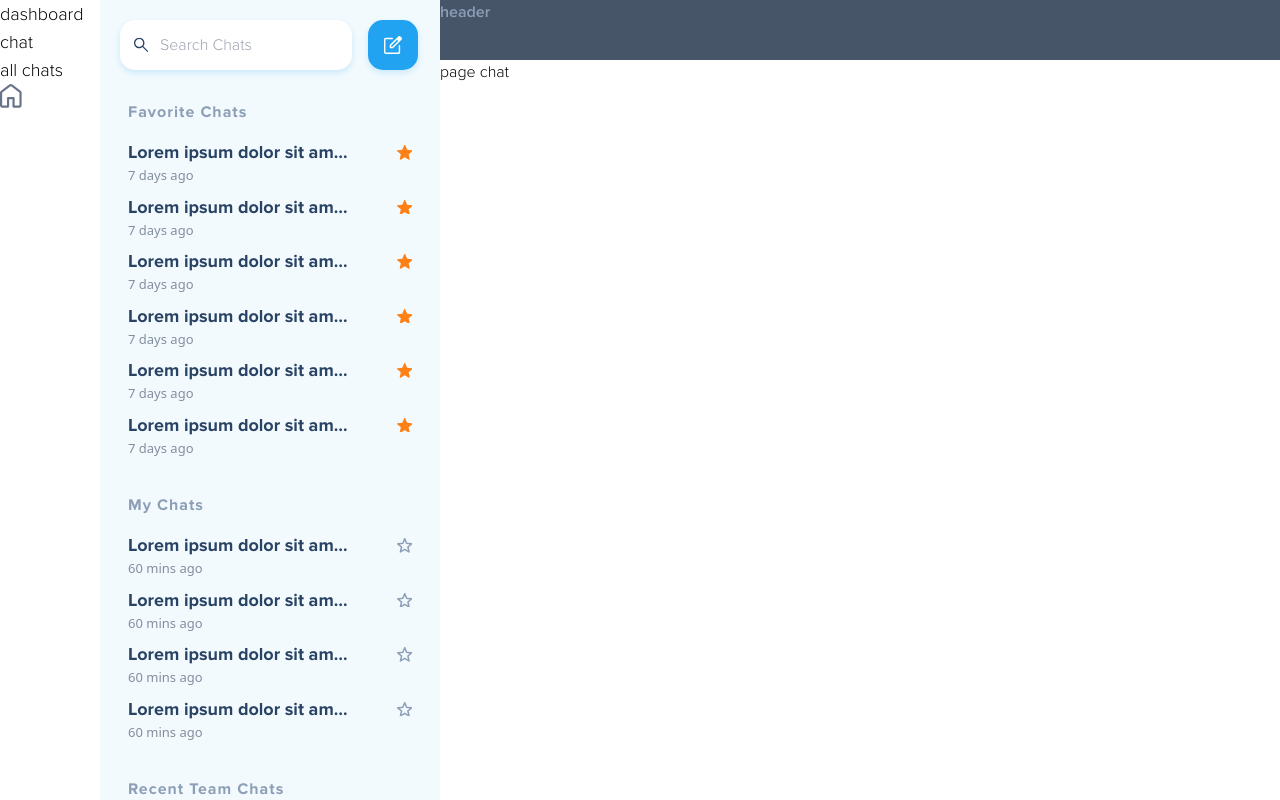
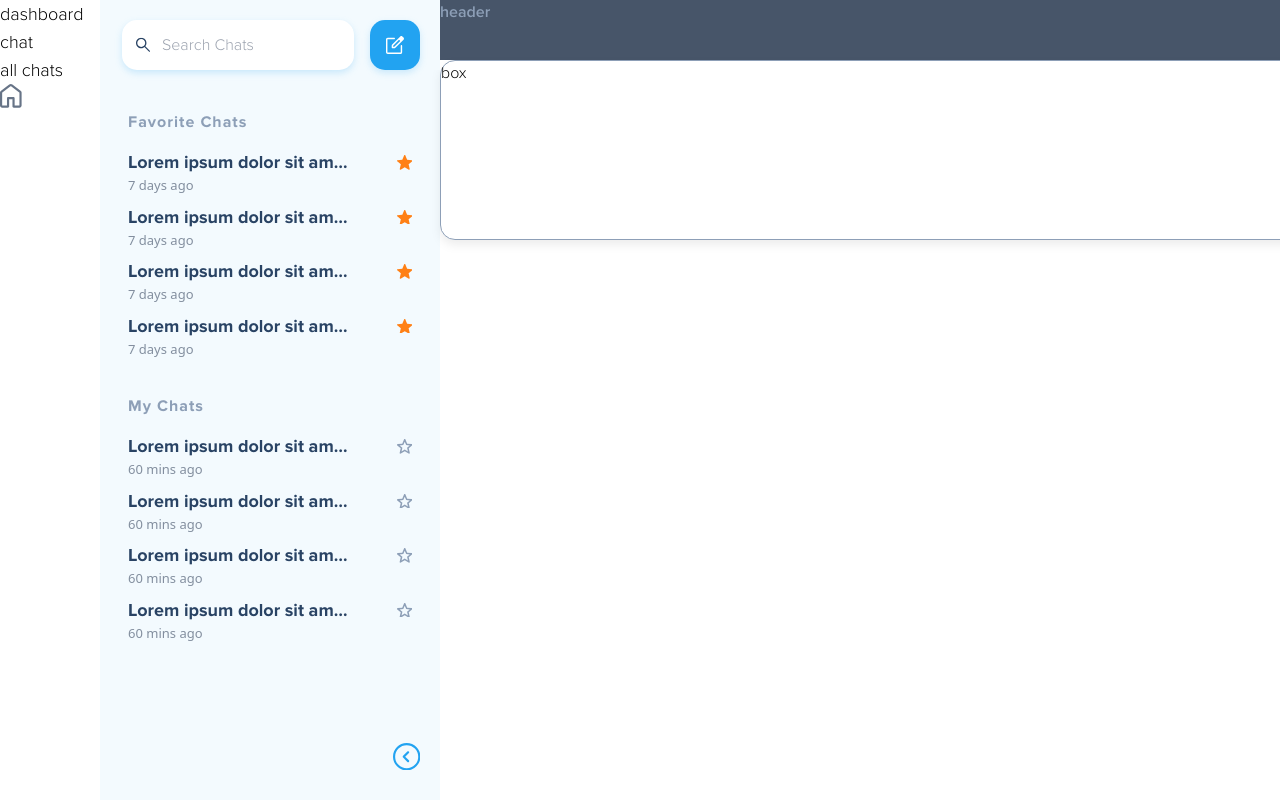
Before and after one commit to talhabaig/aokumo, a Next.js app: page /chat in a window 1280 px wide. Built offline with nearby package versions, Linux system fonts and the light colour scheme; grey boxes are pictures that could not be loaded; a web font is replaced by a local one.

Commit message:
update design

```diff
--- a/app/chat/page.tsx
+++ b/app/chat/page.tsx
@@ -1,5 +1,9 @@
+import ChatBox from "../components/chat/ChatBox";
+
 export default function page() {
-    return(
-        <div> page chat</div>
-    )
+  return (
+    <div className="bg-red- h-full">
+      <ChatBox />
+    </div>
+  );
 }
--- /dev/null
+++ b/app/components/chat/ChatBox.tsx
@@ -0,0 +1,7 @@
+export default function ChatBox() {
+  return (
+    <div className="fixed w-full max-w-[900px] h-[180px] mx-auto border border-light-gray bg-white rounded-[15px] drop-shadow-1">
+      box
+    </div>
+  );
+}
--- a/app/components/chat/ChatSideBar/ChatSidebar.tsx
+++ b/app/components/chat/ChatSideBar/ChatSidebar.tsx
@@ -1,6 +1,6 @@
 "use client";
 
-import { Dispatch, SetStateAction, useEffect, useState } from "react";
+import { useEffect, useState } from "react";
 import ChatSidebarHeader from "./ChatSidebarHeader";
 import FavoriteChats from "./FavoriteChats";
 import MyChats from "./MyChats";
@@ -25,18 +25,18 @@ export default function ChatSidebar({ open, setOpenState }: Props) {
 
   return (
     <div
-      className="bg-light-blue overflow-x-hidden overflow-y-auto h-screen transition-all duration-500 px-[20px] pb-[15px]"
+      className="bg-light-blue overflow-x-hidden overflow-y-auto h-screen transition-all duration-500 pb-[30px]"
       style={{ width: open ? "340px" : "90px" }}
     >
       <div className="flex flex-col h-full">
         <ChatSidebarHeader open={open} />
 
         {isOpen && (
-          <div className="mt-[100px] px-2 bg-red-30">
+          <div className="mt-[40px] px-[28px] bg-red-30 h-[calc(100vh-252px)] overflow-auto">
             <span className="font-bold block text-light-gray tracking-[1px] mb-[15px]">
               Favorite Chats
             </span>
-            {[0, 1, 2, 3, 4, 5].map((_, index) => (
+            {[0, 1, 2, 3].map((_, index) => (
               <FavoriteChats key={index} />
             ))}
             <span className="font-bold block text-light-gray tracking-[1px] mt-[35px] mb-[15px]">
@@ -55,7 +55,6 @@ export default function ChatSidebar({ open, setOpenState }: Props) {
         )}
 
         <ExpandCircle
-          className="mt-auto ml-auto cursor-pointer"
           onClick={() => {
             setOpenState(!open);
             console.log(open);
--- a/app/components/chat/ChatSideBar/ChatSidebarHeader.tsx
+++ b/app/components/chat/ChatSideBar/ChatSidebarHeader.tsx
@@ -4,11 +4,7 @@ interface Props {
 }
 export default function ChatSidebarHeader({ open }: Props) {
   return (
-    <div
-      className={`grid grid-cols-[1fr_50px] gap-4 h-[70px] bg-light-blue place-items-end z-10 !justify-end ${
-        open && "fixed"
-      }`}
-    >
+    <div className="grid grid-cols-[1fr_50px] gap-4 pt-[20px] px-[20px] bg-light-blue place-items-end z-10 !justify-end">
       <div
         className={`${
           open && "!w-[232px]"
--- a/app/components/ui-icons/index.tsx
+++ b/app/components/ui-icons/index.tsx
@@ -117,7 +117,7 @@ export function Archive({ ...props }: Icon) {
 
 export function ExpandCircle({ onClick, ...props }: any) {
   return (
-    <div onClick={onClick} className="mt-auto">
+    <div onClick={onClick} className="mt-auto ml-auto cursor-pointer px-[20px]">
       <svg
         xmlns="http://www.w3.org/2000/svg"
         width={27.375}
```
